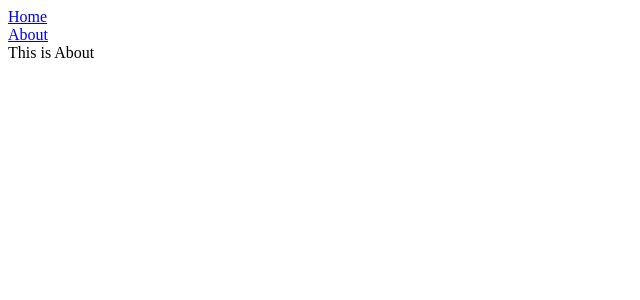
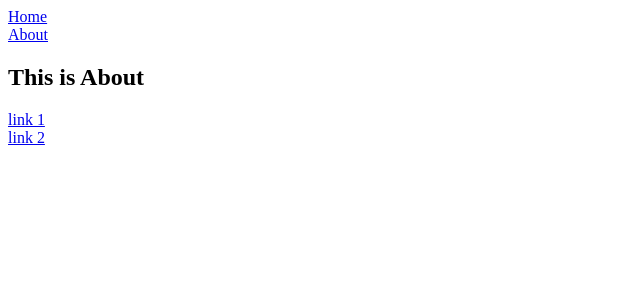
Before and after one commit to SagarMainali/react-router, a React (Vite) app: page /about in a window 1280 px wide. Shown: the top 300 px of the page, without its empty margins (0-640 px from the left). Built offline with nearby package versions, Linux system fonts and the light colour scheme.

Commit message:
orgamized folder structure and nested routing

```diff
--- a/src/About.tsx
+++ /dev/null
@@ -1,8 +0,0 @@
-
-function About() {
-  return (
-    <div>This is About</div>
-  )
-}
-
-export default About
--- a/src/App.tsx
+++ b/src/App.tsx
@@ -1,6 +1,7 @@
 import { BrowserRouter, Routes, Route, Link } from 'react-router-dom'
-import Home from './Home'
-import About from './About'
+import Home from './Pages/Home'
+import About from './Pages/About'
+import Details from './Pages/Details'
 
 const App = () => {
 
@@ -12,6 +13,7 @@ const App = () => {
                <Routes>
                     <Route path="/" element={<Home />} />
                     <Route path="/about" element={<About />} />
+                    <Route path="/about/:id" element={<Details />} />
                </Routes>
           </BrowserRouter>
      </>
--- /dev/null
+++ b/src/Pages/About.tsx
@@ -0,0 +1,13 @@
+import { Link } from "react-router-dom"
+
+function About() {
+  return (
+    <div>
+      <h2>This is About</h2>
+      <Link to='/about/:id'>link 1</Link><br />
+      <Link to='/about/:id'>link 2</Link>
+    </div>
+  )
+}
+
+export default About
--- /dev/null
+++ b/src/Pages/Details.tsx
@@ -0,0 +1,8 @@
+
+function Details() {
+     return (
+          <h2>I am the children of about page</h2>
+     )
+}
+
+export default Details
--- a/src/Home.tsx
+++ b/src/Pages/Home.tsx
@@ -1,7 +1,9 @@
 
 function Home() {
   return (
-    <div>This is Home</div>
+    <div>
+      <h2>HOME</h2>
+    </div>
   )
 }
 
```
